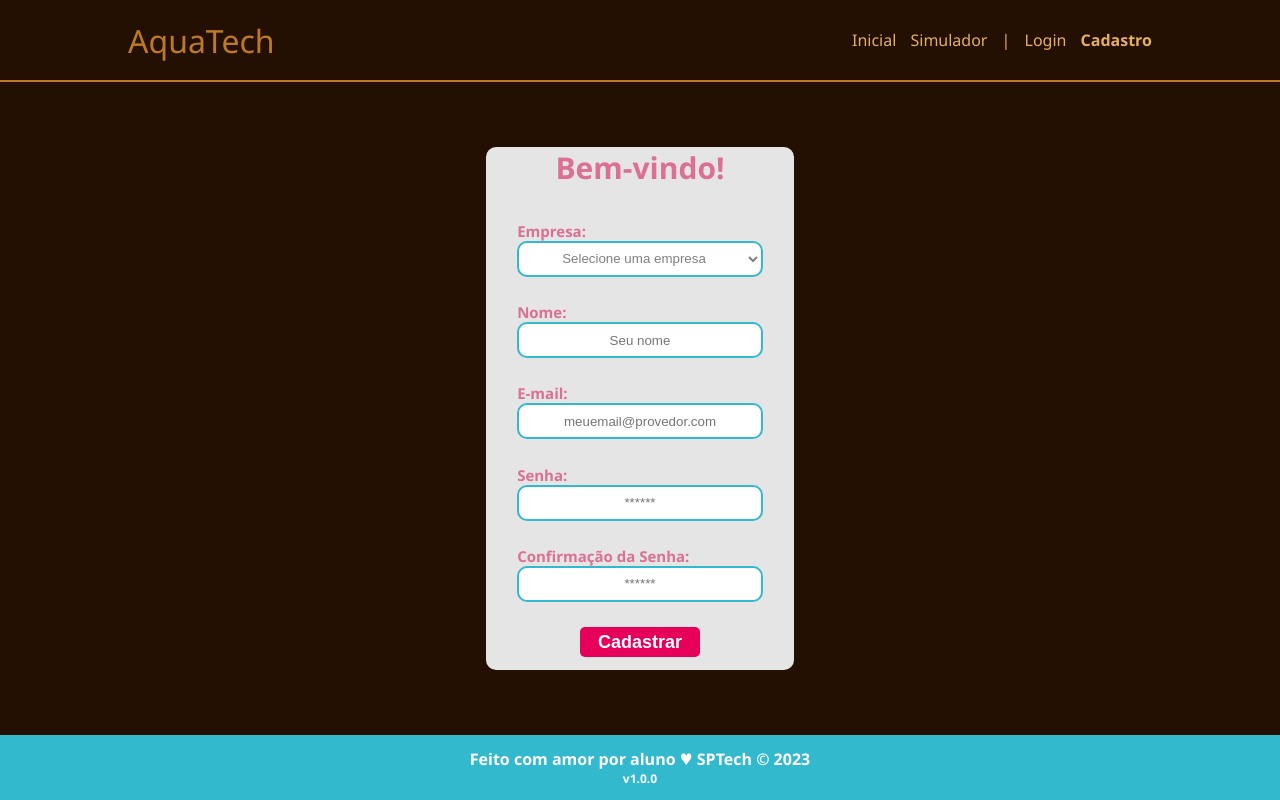
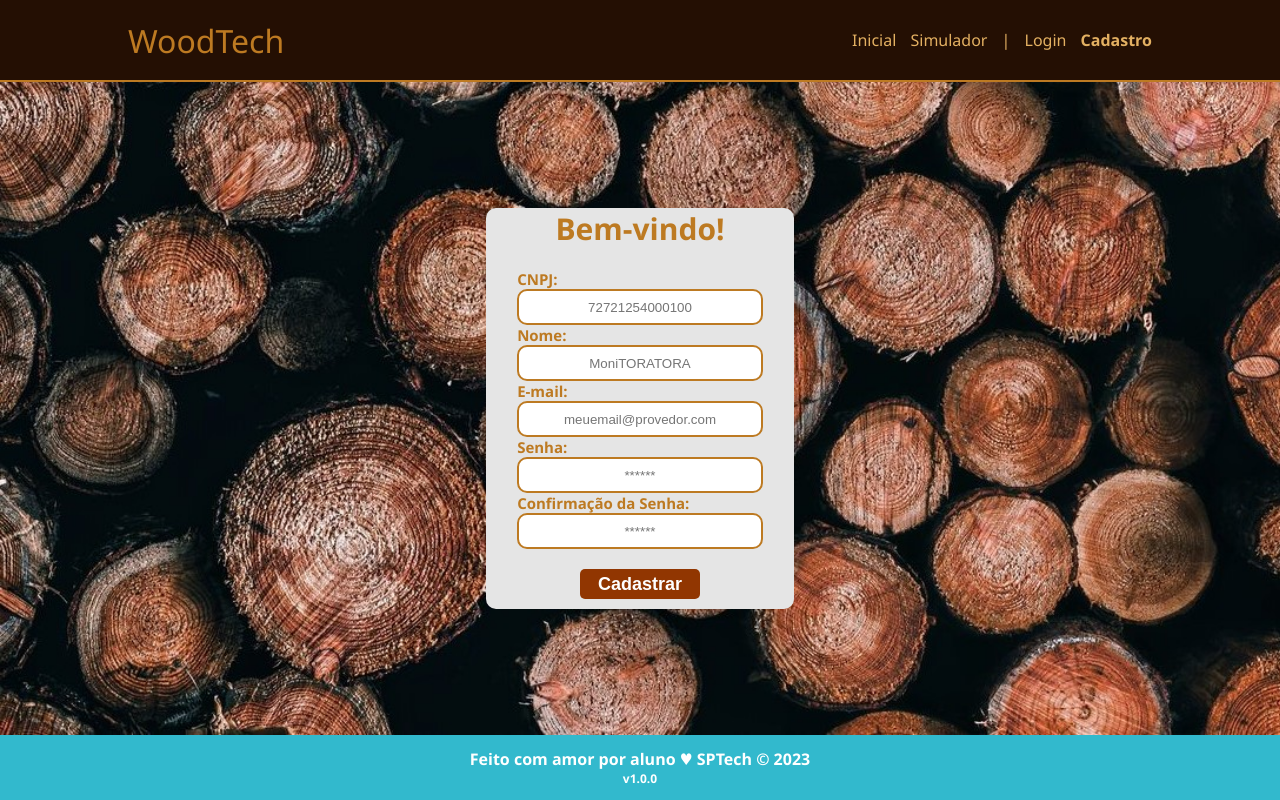
Before and after one commit to amandaribeiro1/WoodTech, a website: page site/public/cadastro.html in a window 1280 px wide. Drawn offline with Linux system fonts and the light colour scheme; no server answers.

Commit message:
fazendo alterações nas telas de cadastro e login

```diff
--- a/site/public/cadastro.html
+++ b/site/public/cadastro.html
@@ -6,7 +6,7 @@
   <meta http-equiv="X-UA-Compatible" content="IE=edge" />
   <meta name="viewport" content="width=device-width, initial-scale=1.0" />
 
-  <title>AquaTech | Cadastro</title>
+  <title>WoodTech | Cadastro</title>
 
   <script src="./js/sessao.js"></script>
 
@@ -19,11 +19,11 @@
     rel="stylesheet" />
 </head>
 
-<body onload="listar()">
+<body>
   <!--header inicio-->
   <div class="header">
     <div class="container">
-      <h1 class="titulo">AquaTech</h1>
+      <h1 class="titulo">WoodTech</h1>
       <ul class="navbar">
         <li>
           <a href="index.html">Inicial</a>
@@ -53,19 +53,13 @@
       <div class="card card-cadastro">
         <h2>Bem-vindo!</h2>
         <div class="formulario">
-          <!--
-                         Para inserir mais um campo, copie uma das inputs abaixo.
-                         Assim que inserir vá para o script abaixo.
-                     -->
           <div class="campo">
-            <span>Empresa:</span>
-            <select name="empresas" id="listaEmpresas">
-              <option selected>Selecione uma empresa</option>
-            </select>
+            <span>CNPJ:</span>
+            <input id="cnpj_input" type="text" placeholder="72721254000100" />
           </div>
           <div class="campo">
             <span>Nome:</span>
-            <input id="nome_input" type="text" placeholder="Seu nome" />
+            <input id="nome_input" type="text" placeholder="MoniTORATORA" />
           </div>
           <div class="campo">
             <span>E-mail:</span>
--- a/site/public/css/login.css
+++ b/site/public/css/login.css
@@ -1,6 +1,6 @@
 .login {
     height: var(--tamanho-login);
-    background-image: url('../assets/imgs/bg-jelly-fish-para-home.png');
+    background-image: url('../assets/imgs/banner2.jpg');
     background-size: cover;
   }
 
@@ -18,12 +18,12 @@
     align-items: center;
     justify-content: space-evenly;
     flex-direction: column;
-    color: palevioletred;
+    color: #bd7a22;
     row-gap: 20px;
   }
 
   .card-cadastro {
-    height: 80%;
+    height: fit-content;
   }
 
   .card-login {
@@ -37,7 +37,7 @@
 
   .formulario {
     display: flex;
-    height: 90%;
+    height: fit-content;
     width: 80%;
     justify-content: space-around;
     flex-direction: column;
@@ -49,7 +49,7 @@
   }
 
   .formulario input {
-    border: 2px solid #32b9cd;
+    border: 2px solid #bd7a22;
     height: 30px;
     text-align: center;
     border-radius: 10px;
@@ -78,7 +78,9 @@
     font-weight: 600;
     font-size: 18px;
     color: #fff;
-    background-color: #e6005a;
+    margin-top: 20px;
+    margin-bottom: 10px;
+    background-color: #913601;
     width: 120px;
     height: 30px;
     align-self: center;
@@ -110,7 +112,7 @@
     width: 230px;
     position: fixed;
     border-radius: 4px;
-    border: #e6005a 3px solid;
+    border: #e3b062 3px solid;
     padding: 10px;
     margin-right: 10%;
   }
```
Also changed, not shown: site/public/login.html (+3 -3 lines), site/public/simulador.html (+2 -2 lines).
